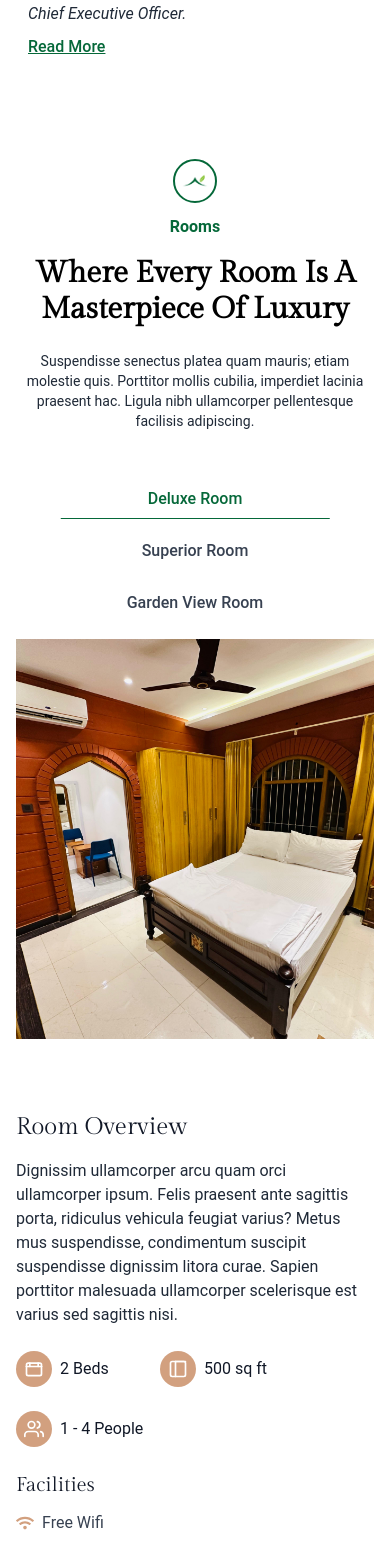
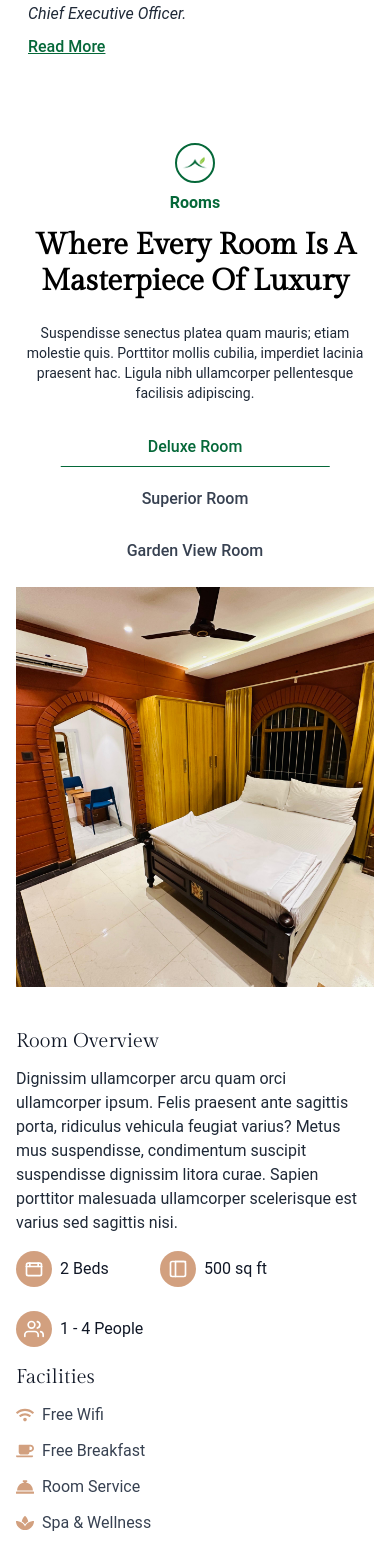
Before and after one commit to Vaavix-Digital/FarmFort, a React (Create React App) app: page / in a window 390 px wide. Shown: the part 3340-4889 px from the top of the page. Built offline with nearby package versions, Linux system fonts and the light colour scheme.

Commit message:
gap reduce

```diff
--- a/src/components/Homepage/Rooms.jsx
+++ b/src/components/Homepage/Rooms.jsx
@@ -54,12 +54,12 @@ const Rooms = () => {
   }, [controls, isInView]);
 
   const slideUp = {
-    hidden: { y: 30, opacity: 0 },
+    hidden: { y: 20, opacity: 0 },
     visible: {
       y: 0,
       opacity: 1,
       transition: {
-        duration: 0.6,
+        duration: 0.4,
         ease: "easeOut"
       }
     }
@@ -68,9 +68,9 @@ const Rooms = () => {
   return (
 
     <div className="bg-white font-['Roboto']">
-      <div className="pt-8 md:pt-12 pb-6 md:pb-10 text-center px-4">
-        <div className="flex flex-col items-center justify-center mb-4 md:mb-6">
-          <div className="w-11 h-11 rounded-full border-2 border-[#056839] flex items-center justify-center p-1.5 bg-white mb-3">
+      <div className="pt-4 sm:pt-8 md:pt-12 pb-3 sm:pb-6 md:pb-10 text-center px-4">
+        <div className="flex flex-col items-center justify-center mb-3 md:mb-6">
+          <div className="w-10 h-10 rounded-full border-2 border-[#056839] flex items-center justify-center p-1 bg-white mb-2">
           <img
             src="/logo icon.png"
             alt="FarmFort Logo"
@@ -90,7 +90,7 @@ const Rooms = () => {
         >
           Where Every Room Is A Masterpiece Of Luxury
         </motion.h2>
-        <p className="max-w-4xl mx-auto text-gray-800 font-roboto text-sm md:text-base text-center mb-6 md:mb-12">
+        <p className="max-w-4xl mx-auto text-gray-800 font-roboto text-sm md:text-base text-center mb-3 sm:mb-6 md:mb-12">
           Suspendisse senectus platea quam mauris; etiam molestie quis. Porttitor
           mollis cubilia, imperdiet lacinia praesent hac. Ligula nibh ullamcorper
           pellentesque facilisis adipiscing.
@@ -138,7 +138,7 @@ const Rooms = () => {
           ))}
         </div>
 
-        <div className="md:col-span-3 flex flex-col lg:flex-row gap-10">
+        <div className="md:col-span-3 flex flex-col lg:flex-row gap-4 sm:gap-10">
           <div className="w-full lg:w-1/2 relative h-[400px] md:h-[550px] overflow-hidden">
             <img
               src={details.image}
@@ -147,9 +147,9 @@ const Rooms = () => {
             />
           </div>
 
-          <div className="w-full lg:w-1/2 space-y-6 pt-8">
-            <div className="space-y-3 w-full pr-0 lg:pr-6">
-              <h2 className="text-2xl font-normal text-gray-900 font-gilda mb-4 ">Room Overview</h2>
+          <div className="w-full lg:w-1/2 space-y-4 sm:space-y-6 pt-6 sm:pt-8">
+            <div className="space-y-1.5 sm:space-y-3 w-full pr-0 lg:pr-6">
+              <h2 className="text-xl sm:text-2xl font-normal text-gray-900 font-gilda mb-3 sm:mb-4">Room Overview</h2>
               <p className="text-gray-800 text-base " style={{ fontFamily: '"Roboto", sans-serif' }}>
                 {details.overview}
               </p>
```
